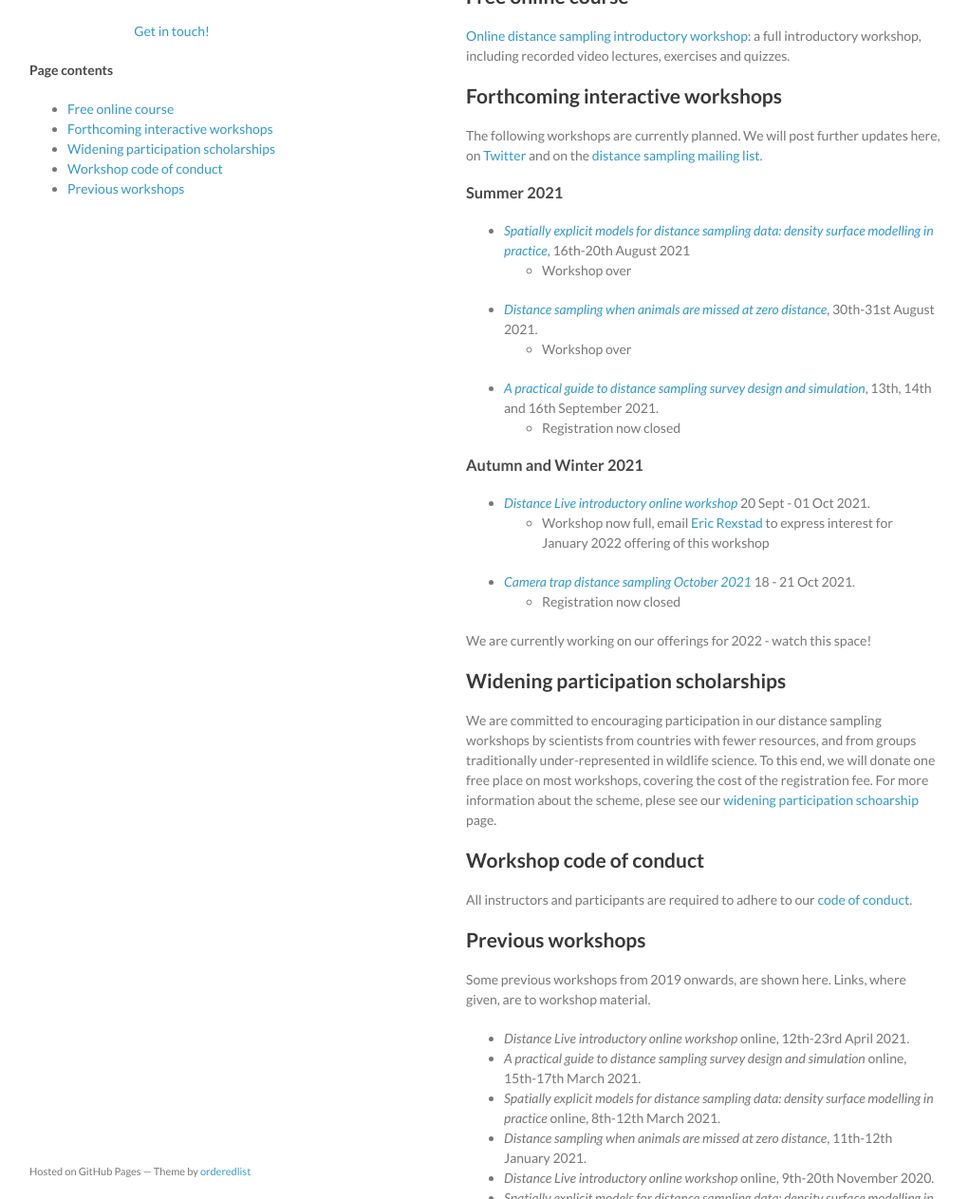
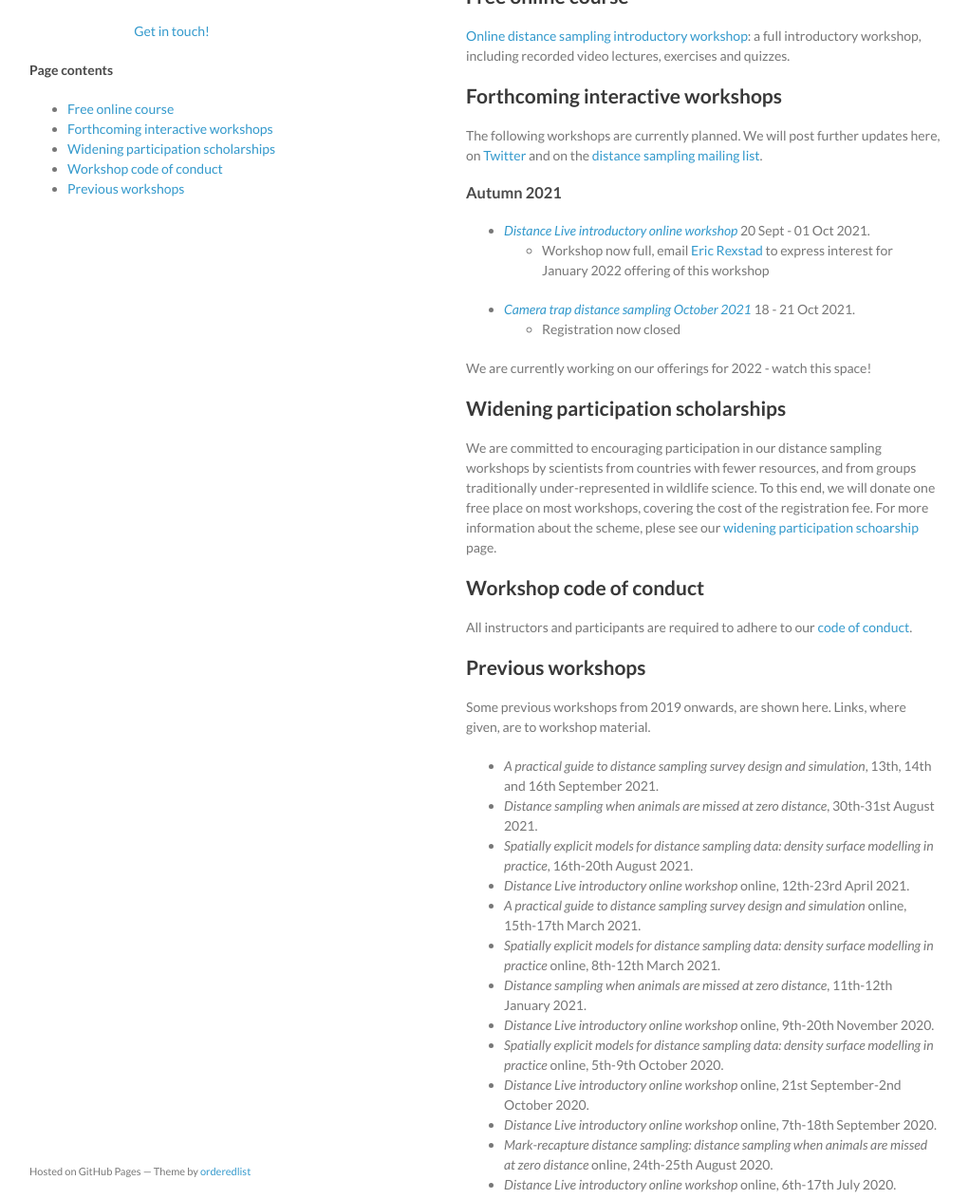
Before and after one commit to distanceworkshops/distanceworkshops.github.io, a Jekyll site: the page built from index.md, in a window 1280 px wide and 1400 px high, cut to the strip 137-1400 px from the top of the window. Shown: the whole strip at 95% size, without its empty margins (129-1150 px from the left). Built offline with Jekyll 4.4.1, drawn with Linux system fonts in a browser that asks for light colours; some of the changed lines change nothing that is shown.

Commit message:
archive summer '21 workshops

```diff
--- a/index.md
+++ b/index.md
@@ -17,16 +17,7 @@ Here you can find content for distance sampling workshops including slides, exer
 
 The following workshops are currently planned.  We will post further updates here, on [Twitter](http://twitter.com/distancesamp) and on the [distance sampling mailing list](https://groups.google.com/forum/#!forum/distance-sampling).
 
-### Summer 2021
-
-- [*Spatially explicit models for distance sampling data: density surface modelling in practice*](online-dsm-2021/), 16th-20th August 2021
-  - Workshop over
-- [*Distance sampling when animals are missed at zero distance*](mrds-aug-2021), 30th-31st August 2021.
-  - Workshop over
-- [*A practical guide to distance sampling survey design and simulation*](design-sept-2021), 13th, 14th and 16th September 2021.
-  - Registration now closed
-
-### Autumn and Winter 2021
+### Autumn 2021
 
 - [*Distance Live introductory online workshop*](intro-sep-2021) 20 Sept - 01 Oct 2021.
   - Workshop now full, email [Eric Rexstad](mailto:er26@st-andrews.ac.uk) to express interest for January 2022 offering of this workshop
@@ -47,6 +38,9 @@ All instructors and participants are required to adhere to our [code of conduct]
 
 Some previous workshops from 2019 onwards, are shown here. Links, where given, are to workshop material.
 
+- *A practical guide to distance sampling survey design and simulation*, 13th, 14th and 16th September 2021.
+- *Distance sampling when animals are missed at zero distance*, 30th-31st August 2021.
+- *Spatially explicit models for distance sampling data: density surface modelling in practice*, 16th-20th August 2021.
 - *Distance Live introductory online workshop* online, 12th-23rd April 2021.
 - *A practical guide to distance sampling survey design and simulation* online, 15th-17th March 2021.
 - *Spatially explicit models for distance sampling data: density surface modelling in practice* online, 8th-12th March 2021.
```
